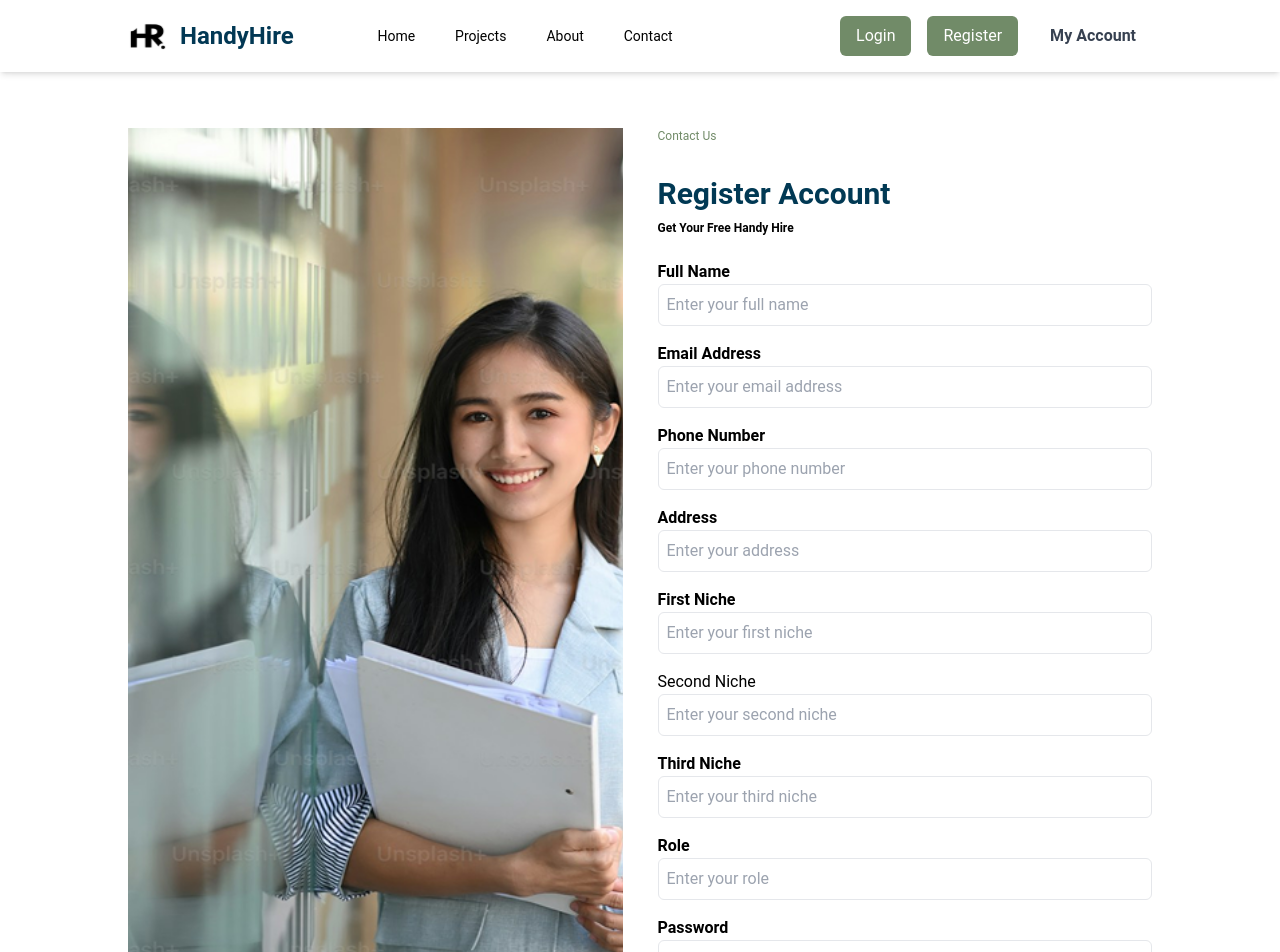
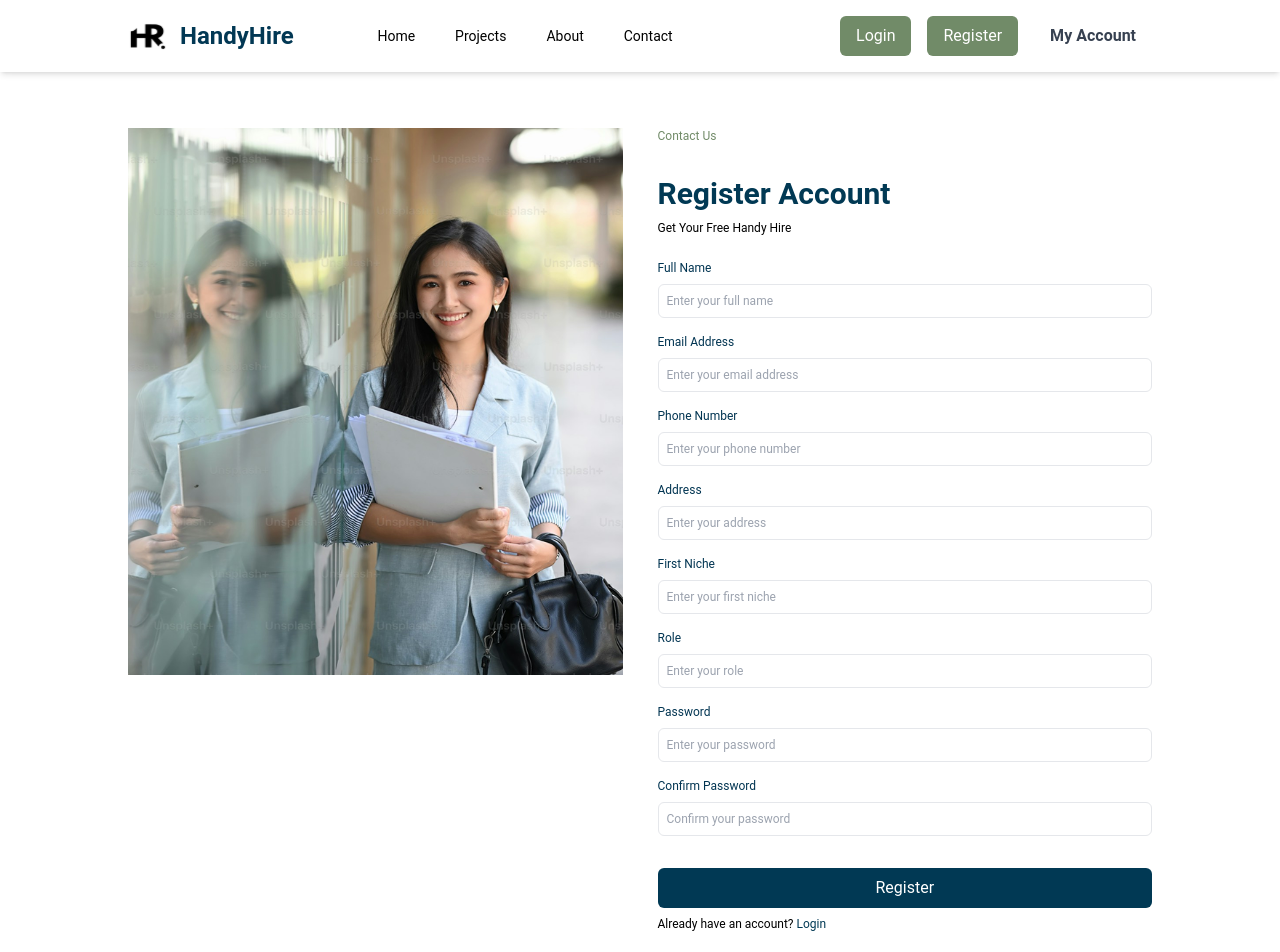
Before and after one commit to Shresthanirjala/Jobportfolio, a React (Vite) app in the folder frontend/: page /register in a window 1280 px wide. Shown: the top 952 px of the page. Built offline with nearby package versions, Linux system fonts and the light colour scheme; a web font is replaced by a local one.

Commit message:
feat: registratiion form

```diff
--- a/frontend/src/pages/Register.jsx
+++ b/frontend/src/pages/Register.jsx
@@ -13,8 +13,6 @@
       .min(1, "Phone number is required"),
     address: z.string().min(10, "Address must be at least 10 characters"),
     niche1: z.string().min(1, "First niche is required"),
-    niche2: z.string().min(1, "Second niche is required"),
-    niche3: z.string().min(1, "Third niche is required"),
     role: z.string().min(1, "Role is required"),
     password: z.string().min(6, "Password must be at least 6 characters"),
     confirmPassword: z.string().min(1, "Confirm password is required"),
@@ -36,171 +34,150 @@
   };
 
   return (
-    <div className="px-32 mt-32 flex gap-[35px]">
-      <div className="flex-1">
+    <div className="px-4 md:px-16 lg:px-32 mt-16 md:mt-32 flex flex-col lg:flex-row gap-8 lg:gap-[35px] items-center lg:items-start">
+      {/* Left Image Section */}
+      <div className="w-full lg:w-1/2">
         <img
           src="/images/register.png"
-          className="w-full h-full object-cover"
+          className="w-full h-auto  object-cover"
           alt="Register"
         />
       </div>
-      <div className="flex-1">
+
+      {/* Right Form Section */}
+      <div className="w-full lg:w-1/2">
         <h1 className="text-xs text-[#718B68]">Contact Us</h1>
-        <h1 className="text-3xl text-[#013954] font-bold mt-8">
+        <h1 className="text-2xl md:text-3xl text-[#013954] font-bold mt-4 md:mt-8">
           Register Account
         </h1>
-        <h1 className="text-xs text-black font-semibold mt-2">
-          Get Your Free Handy Hire
-        </h1>
+        <h1 className="text-xs text-black mt-2">Get Your Free Handy Hire</h1>
 
         <form
           onSubmit={handleSubmit(onSubmit)}
           className="mt-6 flex flex-col gap-4"
         >
+          {/* Full Name */}
           <div className="flex flex-col">
-            <label htmlFor="fullName" className="font-semibold">
+            <label htmlFor="fullName" className="text-xs text-[#023552]">
               Full Name
             </label>
             <input
               type="text"
               placeholder="Enter your full name"
               {...register("fullName")}
-              className="border p-2 rounded-md w-full"
+              className="border p-2 rounded-md w-full text-xs mt-2"
             />
             {errors.fullName && (
               <p className="text-red-500 text-xs">{errors.fullName.message}</p>
             )}
           </div>
 
+          {/* Email */}
           <div className="flex flex-col">
-            <label htmlFor="email" className="font-semibold">
+            <label htmlFor="email" className="text-xs text-[#023552]">
               Email Address
             </label>
             <input
               type="email"
               placeholder="Enter your email address"
               {...register("email")}
-              className="border p-2 rounded-md w-full"
+              className="border p-2 rounded-md w-full text-xs mt-2"
             />
             {errors.email && (
               <p className="text-red-500 text-xs">{errors.email.message}</p>
             )}
           </div>
 
+          {/* Phone Number */}
           <div className="flex flex-col">
-            <label htmlFor="phone" className="font-semibold">
+            <label htmlFor="phone" className="text-xs text-[#023552]">
               Phone Number
             </label>
             <input
               type="tel"
               placeholder="Enter your phone number"
               {...register("phone")}
-              className="border p-2 rounded-md w-full"
+              className="border p-2 rounded-md w-full text-xs mt-2"
             />
             {errors.phone && (
               <p className="text-red-500 text-xs">{errors.phone.message}</p>
             )}
           </div>
 
+          {/* Address */}
           <div className="flex flex-col">
-            <label htmlFor="address" className="font-semibold">
+            <label htmlFor="address" className="text-xs text-[#023552]">
               Address
             </label>
             <input
               type="text"
               placeholder="Enter your address"
               {...register("address")}
-              className="border p-2 rounded-md w-full"
+              className="border p-2 rounded-md w-full text-xs mt-2"
             />
             {errors.address && (
               <p className="text-red-500 text-xs">{errors.address.message}</p>
             )}
           </div>
 
+          {/* First Niche */}
           <div className="flex flex-col">
-            <label htmlFor="niche1" className="font-semibold">
+            <label htmlFor="niche1" className="text-xs text-[#023552]">
               First Niche
             </label>
             <input
               type="text"
               placeholder="Enter your first niche"
               {...register("niche1")}
-              className="border p-2 rounded-md w-full"
+              className="border p-2 rounded-md w-full text-xs mt-2"
             />
             {errors.niche1 && (
               <p className="text-red-500 text-xs">{errors.niche1.message}</p>
             )}
           </div>
 
+          {/* Role */}
           <div className="flex flex-col">
-            <label htmlFor="niche2" className="">
-              Second Niche
-            </label>
-            <input
-              type="text"
-              placeholder="Enter your second niche"
-              {...register("niche2")}
-              className="border p-2 rounded-md w-full"
-            />
-            {errors.niche2 && (
-              <p className="text-red-500 text-xs">{errors.niche2.message}</p>
-            )}
-          </div>
-
-          <div className="flex flex-col">
-            <label htmlFor="niche3" className="font-semibold">
-              Third Niche
-            </label>
-            <input
-              type="text"
-              placeholder="Enter your third niche"
-              {...register("niche3")}
-              className="border p-2 rounded-md w-full"
-            />
-            {errors.niche3 && (
-              <p className="text-red-500 text-xs">{errors.niche3.message}</p>
-            )}
-          </div>
-
-          <div className="flex flex-col">
-            <label htmlFor="role" className="font-semibold">
+            <label htmlFor="role" className="text-xs text-[#023552]">
               Role
             </label>
             <input
               type="text"
               placeholder="Enter your role"
               {...register("role")}
-              className="border p-2 rounded-md w-full"
+              className="border p-2 rounded-md w-full text-xs mt-2"
             />
             {errors.role && (
               <p className="text-red-500 text-xs">{errors.role.message}</p>
             )}
           </div>
 
+          {/* Password */}
           <div className="flex flex-col">
-            <label htmlFor="password" className="font-semibold">
+            <label htmlFor="password" className="text-xs text-[#023552]">
               Password
             </label>
             <input
               type="password"
               placeholder="Enter your password"
               {...register("password")}
-              className="border p-2 rounded-md w-full"
+              className="border p-2 rounded-md w-full text-xs mt-2"
             />
             {errors.password && (
               <p className="text-red-500 text-xs">{errors.password.message}</p>
             )}
           </div>
 
+          {/* Confirm Password */}
           <div className="flex flex-col">
-            <label htmlFor="confirmPassword" className="font-semibold">
+            <label htmlFor="confirmPassword" className="text-xs text-[#023552]">
               Confirm Password
             </label>
             <input
               type="password"
               placeholder="Confirm your password"
               {...register("confirmPassword")}
-              className="border p-2 rounded-md w-full"
+              className="border p-2 rounded-md w-full text-xs mt-2"
             />
             {errors.confirmPassword && (
               <p className="text-red-500 text-xs">
@@ -209,6 +186,7 @@
             )}
           </div>
 
+          {/* Submit Button */}
           <button
             type="submit"
             className="bg-[#013954] text-white p-2 rounded-md mt-4 hover:bg-[#012a3a]"
@@ -216,6 +194,14 @@
             Register
           </button>
         </form>
+
+        {/* Already Have an Account */}
+        <h1 className="text-xs mt-2">
+          Already have an account?{" "}
+          <a href="/login" className="text-[#013954] hover:underline">
+            Login
+          </a>
+        </h1>
       </div>
     </div>
   );
```
